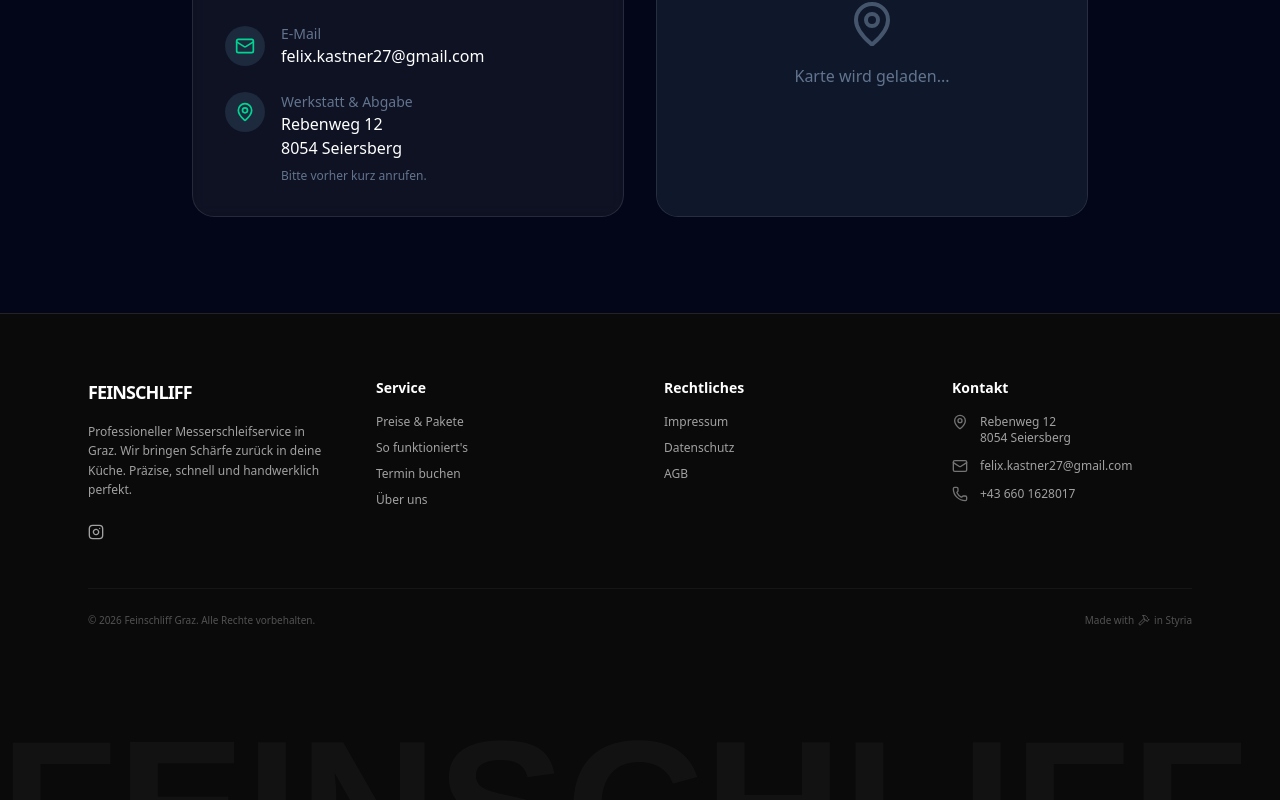
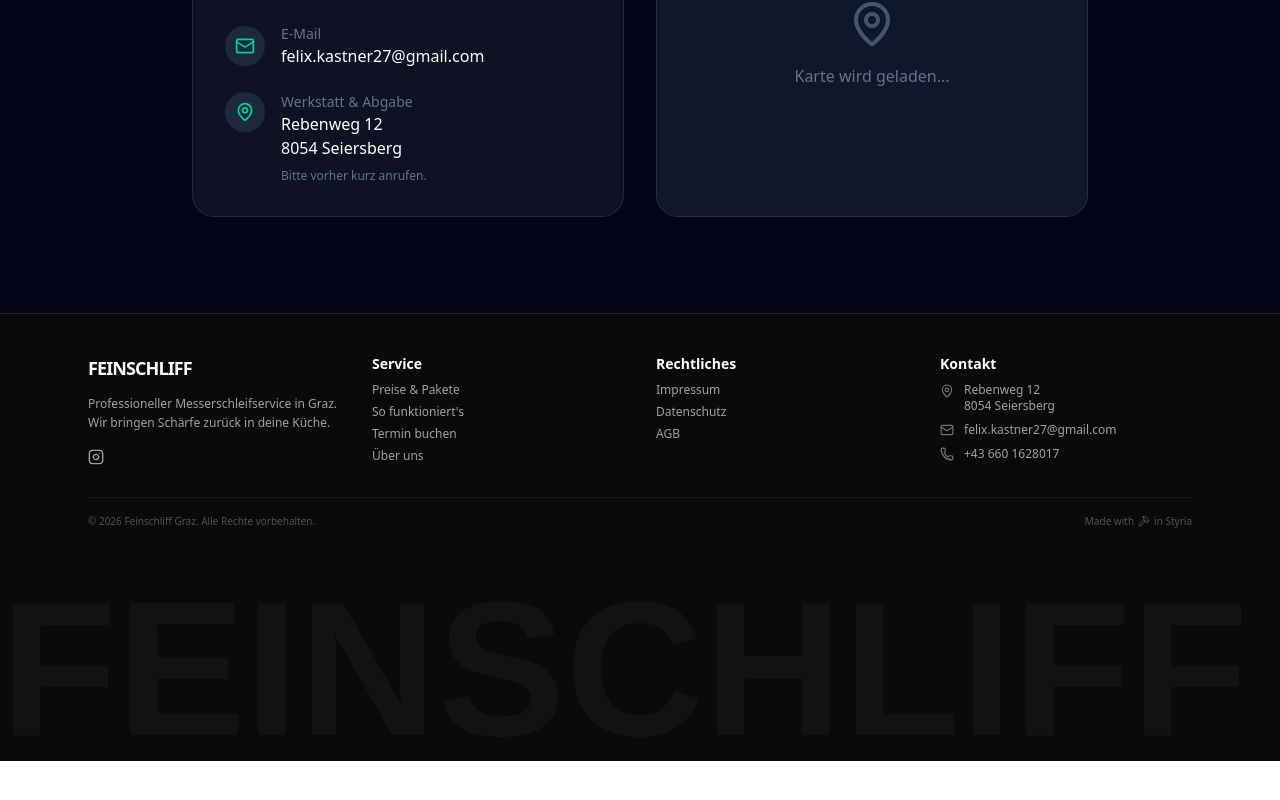
Before and after one commit to plexkas05/feinschliff-mirror, a Next.js app: page /ueber-uns in a window 1280 px wide. Shown: the part 1419-2219 px from the top of the page. After the commit the page ends 2180 px from the top, so only its background shows below. Built offline with nearby package versions, Linux system fonts and the light colour scheme.

Commit message:
last commit of the day

```diff
--- a/app/api/send-email/route.ts
+++ b/app/api/send-email/route.ts
@@ -23,13 +23,12 @@ export async function POST(request: Request) {
       nextSteps = `
         <p style="background-color: #f0fdf4; padding: 10px; border-radius: 5px; border-left: 4px solid #16a34a; color: #166534;">
           <strong>Nächster Schritt:</strong><br>
-          Bitte ruf un unter >+43 660 1628017</strong> an, um die Zeit wann du die Messer
+          Bitte ruf uns unter <strong>+43 660 1628017<strong> an, um die Zeit wann du die Messer
           verbeibringst zu vereinbaren.
         </p>
-        <p><strong>Abholadresse:</strong> ${address}</p>
+        <p><strong>Unsere Adresse :</strong> Rebenweg 12 8054 Seiersberg</p>
       `;
     }
-
     const { data, error } = await resend.emails.send({
       from: 'Feinschliff <onboarding@resend.dev>',
       to: [email],
--- a/app/components/footer.tsx
+++ b/app/components/footer.tsx
@@ -7,15 +7,17 @@ export function Footer() {
   const currentYear = new Date().getFullYear()
 
   return (
-    // Background: Neutral-950 (wie Navbar), Border oben für saubere Trennung
-    <footer className="relative bg-neutral-950 border-t border-white/10 pt-16 overflow-hidden">
+    // SCALING: pt-16 -> pt-10 (weniger Abstand oben)
+    <footer className="relative bg-neutral-950 border-t border-white/10 pt-10 overflow-hidden">
 
-      {/* Content Container (Kompakt: max-w-6xl, kleine Schriften) */}
-      <div className="container mx-auto px-6 max-w-6xl relative z-10 mb-12 lg:mb-20">
-        <div className="grid grid-cols-1 md:grid-cols-2 lg:grid-cols-4 gap-10 lg:gap-12">
+      {/* SCALING: mb-12 -> mb-8 (weniger Abstand zum FEINSCHLIFF Text unten) */}
+      <div className="container mx-auto px-6 max-w-6xl relative z-10 mb-8 lg:mb-10">
+
+        {/* SCALING: gap-10 -> gap-8 (Spalten enger zusammen) */}
+        <div className="grid grid-cols-1 md:grid-cols-2 lg:grid-cols-4 gap-8">
 
           {/* 1. Brand Column */}
-          <div className="space-y-4">
+          <div className="space-y-3">
             <Link href="/" className="inline-block">
               <span className="text-lg font-bold tracking-tighter text-white">
                 FEINSCHLIFF
@@ -24,21 +26,21 @@ export function Footer() {
             <p className="text-xs leading-relaxed text-neutral-400 max-w-xs">
               Professioneller Messerschleifservice in Graz.
               Wir bringen Schärfe zurück in deine Küche.
-              Präzise, schnell und handwerklich perfekt.
             </p>
-            <div className="flex gap-4 pt-2">
+            <div className="flex gap-4 pt-1">
               <a href="#" className="text-neutral-400 hover:text-white transition-colors">
                 <Instagram className="h-4 w-4" />
                 <span className="sr-only">Instagram</span>
               </a>
-              {/* Facebook entfernt */}
             </div>
           </div>
 
           {/* 2. Service Links */}
           <div>
-            <h3 className="text-sm font-semibold text-white mb-4">Service</h3>
-            <ul className="space-y-2.5 text-xs text-neutral-400">
+            {/* SCALING: mb-4 -> mb-2 (Überschrift näher am Text) */}
+            <h3 className="text-sm font-semibold text-white mb-2">Service</h3>
+            {/* SCALING: space-y-2.5 -> space-y-1.5 (Zeilenabstand verringert) */}
+            <ul className="space-y-1.5 text-xs text-neutral-400">
               <li>
                 <Link href="/#preise" className="hover:text-emerald-400 transition-colors">Preise & Pakete</Link>
               </li>
@@ -56,8 +58,8 @@ export function Footer() {
 
           {/* 3. Rechtliches */}
           <div>
-            <h3 className="text-sm font-semibold text-white mb-4">Rechtliches</h3>
-            <ul className="space-y-2.5 text-xs text-neutral-400">
+            <h3 className="text-sm font-semibold text-white mb-2">Rechtliches</h3>
+            <ul className="space-y-1.5 text-xs text-neutral-400">
               <li>
                 <Link href="/impressum" className="hover:text-emerald-400 transition-colors">Impressum</Link>
               </li>
@@ -72,23 +74,23 @@ export function Footer() {
 
           {/* 4. Kontakt */}
           <div>
-            <h3 className="text-sm font-semibold text-white mb-4">Kontakt</h3>
-            <ul className="space-y-3 text-xs text-neutral-400">
-              <li className="flex items-start gap-3">
-                <MapPin className="h-4 w-4 text-neutral-500 shrink-0" />
+            <h3 className="text-sm font-semibold text-white mb-2">Kontakt</h3>
+            <ul className="space-y-2 text-xs text-neutral-400">
+              <li className="flex items-start gap-2.5">
+                <MapPin className="h-3.5 w-3.5 text-neutral-500 shrink-0 mt-0.5" />
                 <span>
                   Rebenweg 12<br />
                   8054 Seiersberg
                 </span>
               </li>
-              <li className="flex items-center gap-3">
-                <Mail className="h-4 w-4 text-neutral-500 shrink-0" />
+              <li className="flex items-center gap-2.5">
+                <Mail className="h-3.5 w-3.5 text-neutral-500 shrink-0" />
                 <a href="mailto:felix.kastner27@gmail.com" className="hover:text-white transition-colors">
                   felix.kastner27@gmail.com
                 </a>
               </li>
-              <li className="flex items-center gap-3">
-                <Phone className="h-4 w-4 text-neutral-500 shrink-0" />
+              <li className="flex items-center gap-2.5">
+                <Phone className="h-3.5 w-3.5 text-neutral-500 shrink-0" />
                 <a href="tel:+436601628017" className="hover:text-white transition-colors">
                   +43 660 1628017
                 </a>
@@ -98,7 +100,8 @@ export function Footer() {
         </div>
 
         {/* Bottom Bar */}
-        <div className="mt-12 pt-6 border-t border-white/5 flex flex-col md:flex-row justify-between items-center gap-4 text-[10px] text-neutral-600">
+        {/* SCALING: mt-12 -> mt-8, pt-6 -> pt-4 */}
+        <div className="mt-8 pt-4 border-t border-white/5 flex flex-col md:flex-row justify-between items-center gap-2 text-[10px] text-neutral-600">
           <p>&copy; {currentYear} Feinschliff Graz. Alle Rechte vorbehalten.</p>
           <p className="flex items-center gap-1">
             Made with <Hammer className="h-3 w-3" /> in Styria
```
